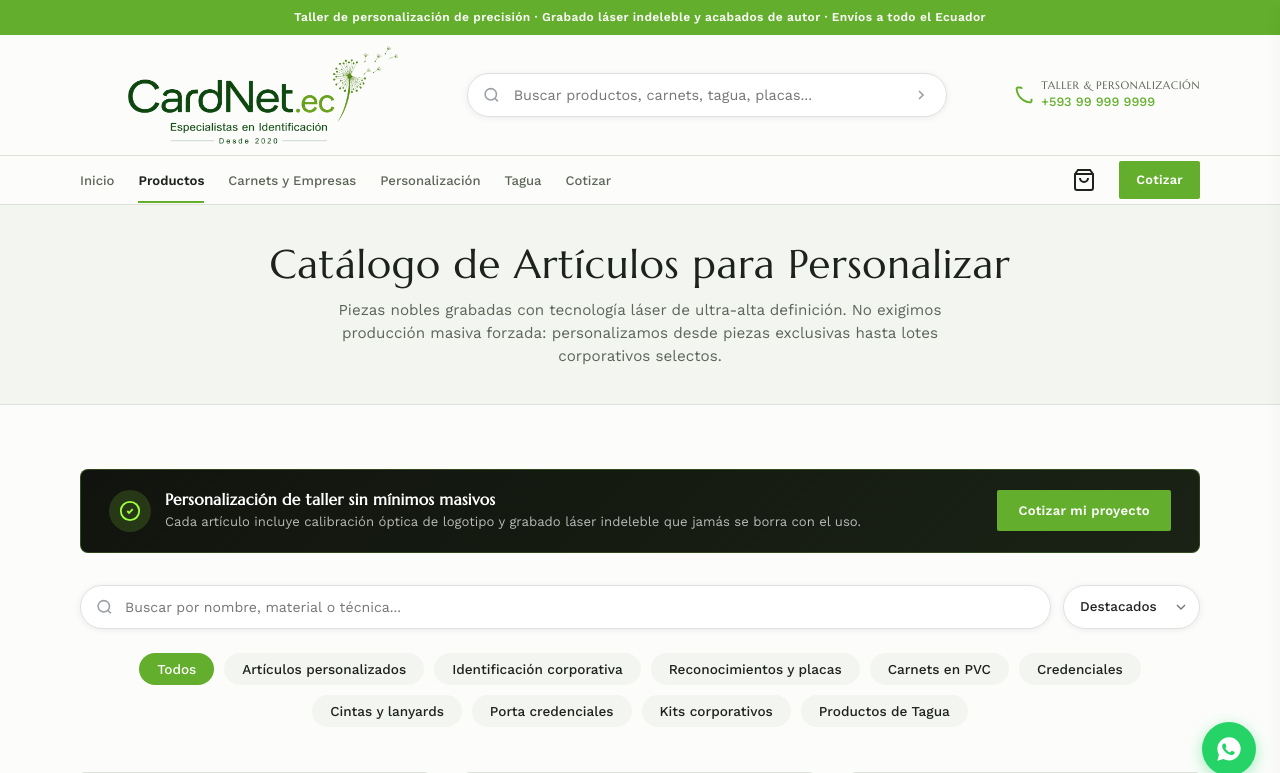
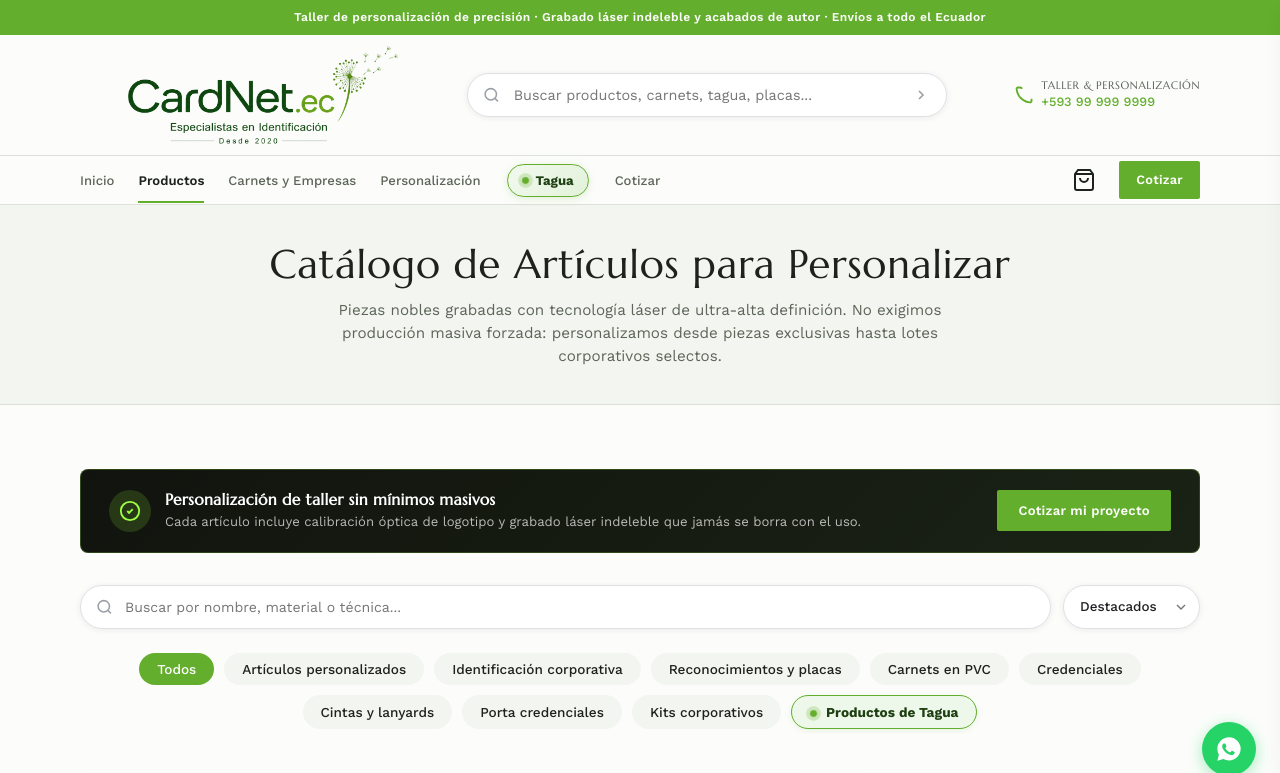
Before and after one commit to Jiyanedesign/cardnetec, a PHP site: page /productos.php in a window 1280 px wide. Shown: the top 773 px of the page. Run offline with PHP 8.4, Linux system fonts and the light colour scheme; data comes from the database, SQL or seed files in the repository.

Commit message:
feat: destacar boton de Tagua con estilo píldora eco-luxury y destello pulsante sin romper estetica

```diff
--- a/contacto.php
+++ b/contacto.php
@@ -35,7 +35,7 @@ $all_emails = array_filter([$contact_email_display, $contact_email_2]);
 
     <!-- CSS Modulares -->
     <link rel="stylesheet" href="css/base.css?v=6.3">
-    <link rel="stylesheet" href="css/layout.css?v=7.0">
+    <link rel="stylesheet" href="css/layout.css?v=7.2">
     <link rel="stylesheet" href="css/components.css?v=6.3">
     <link rel="stylesheet" href="css/pages.css?v=6.3">
     <link rel="stylesheet" href="css/animations.css?v=1.1.3">
--- a/cookies.php
+++ b/cookies.php
@@ -28,7 +28,7 @@ $page_description = 'Conoce nuestra política de cookies y gestiona tus preferen
 
     <!-- CSS Modulares -->
     <link rel="stylesheet" href="css/base.css?v=6.3">
-    <link rel="stylesheet" href="css/layout.css?v=7.0">
+    <link rel="stylesheet" href="css/layout.css?v=7.2">
     <link rel="stylesheet" href="css/components.css?v=6.3">
     <link rel="stylesheet" href="css/pages.css?v=6.3">
     <link rel="stylesheet" href="css/animations.css?v=1.1.3">
--- a/cotizacion.php
+++ b/cotizacion.php
@@ -96,7 +96,7 @@ unset($item);
 
     <!-- CSS Modulares -->
     <link rel="stylesheet" href="css/base.css?v=6.3">
-    <link rel="stylesheet" href="css/layout.css?v=7.0">
+    <link rel="stylesheet" href="css/layout.css?v=7.2">
     <link rel="stylesheet" href="css/components.css?v=6.3">
     <link rel="stylesheet" href="css/pages.css?v=6.3">
     <link rel="stylesheet" href="css/animations.css?v=1.1.2">
--- a/css/layout.css
+++ b/css/layout.css
@@ -530,11 +530,127 @@
         width: 100%;
     }
 
+    /* Botón Destacado de Tagua (Píldora con Destello/Pulso) */
+    .nav-link-tagua {
+        display: inline-flex !important;
+        align-items: center !important;
+        gap: 7px !important;
+        background: linear-gradient(135deg, #f2f9ee 0%, #e2f2da 100%) !important;
+        border: 1.5px solid #63ae2c !important;
+        border-radius: 20px !important;
+        padding: 5px 14px !important;
+        color: #1e3f11 !important;
+        font-weight: 700 !important;
+        font-size: 0.82rem !important;
+        box-shadow: 0 2px 8px rgba(99, 174, 44, 0.18) !important;
+        transition: all 0.22s cubic-bezier(0.4, 0, 0.2, 1) !important;
+        position: relative !important;
+        text-decoration: none !important;
+        margin: 0 2px;
+    }
+
+    .nav-link-tagua::after {
+        display: none !important;
+    }
+
+    .nav-link-tagua:hover {
+        background: var(--primary, #63ae2c) !important;
+        color: #ffffff !important;
+        border-color: var(--primary, #63ae2c) !important;
+        transform: translateY(-1px);
+        box-shadow: 0 4px 14px rgba(99, 174, 44, 0.38) !important;
+    }
+
+    .nav-link-tagua.active {
+        background: var(--primary, #63ae2c) !important;
+        color: #ffffff !important;
+        border-color: var(--primary, #63ae2c) !important;
+        box-shadow: 0 2px 10px rgba(99, 174, 44, 0.32) !important;
+    }
+
+    .nav-link-tagua:hover .tagua-pulse-dot,
+    .nav-link-tagua.active .tagua-pulse-dot {
+        background-color: #ffffff !important;
+        box-shadow: 0 0 0 0 rgba(255, 255, 255, 0.7);
+        animation: none;
+    }
+
     .header-bottom-actions {
         display: flex;
         align-items: center;
         gap: 16px;
     }
+}
+
+/* Indicador Pulsante Sutil de Tagua */
+.tagua-pulse-dot {
+    width: 7px;
+    height: 7px;
+    background-color: var(--primary, #63ae2c);
+    border-radius: 50%;
+    display: inline-block;
+    flex-shrink: 0;
+    box-shadow: 0 0 0 0 rgba(99, 174, 44, 0.7);
+    animation: taguaPulse 2s infinite cubic-bezier(0.4, 0, 0.2, 1);
+}
+
+@keyframes taguaPulse {
+    0% {
+        transform: scale(0.95);
+        box-shadow: 0 0 0 0 rgba(99, 174, 44, 0.7);
+    }
+    70% {
+        transform: scale(1);
+        box-shadow: 0 0 0 6px rgba(99, 174, 44, 0);
+    }
+    100% {
+        transform: scale(0.95);
+        box-shadow: 0 0 0 0 rgba(99, 174, 44, 0);
+    }
+}
+
+/* Tagua en Menú Móvil */
+.mobile-link-tagua {
+    background: linear-gradient(135deg, #f2f9ee 0%, #e2f2da 100%) !important;
+    border: 1.5px solid #63ae2c !important;
+    border-radius: 12px !important;
+    padding: 10px 16px !important;
+    color: #1e3f11 !important;
+    font-weight: 700 !important;
+    display: flex !important;
+    align-items: center !important;
+    gap: 10px !important;
+    box-shadow: 0 2px 8px rgba(99, 174, 44, 0.15) !important;
+}
+
+.mobile-link-tagua.active {
+    background: var(--primary, #63ae2c) !important;
+    color: #ffffff !important;
+    border-color: var(--primary, #63ae2c) !important;
+}
+
+.mobile-link-tagua.active .tagua-pulse-dot {
+    background-color: #ffffff !important;
+}
+
+/* Tagua en Filtro del Catálogo */
+.filter-btn-tagua {
+    background: #eef8ea !important;
+    color: #1e3f11 !important;
+    border: 1.5px solid var(--primary, #63ae2c) !important;
+    font-weight: 700 !important;
+    box-shadow: 0 2px 6px rgba(99, 174, 44, 0.12) !important;
+}
+
+.filter-btn-tagua.active,
+.filter-btn-tagua:hover {
+    background: var(--primary, #63ae2c) !important;
+    color: #ffffff !important;
+}
+
+.filter-btn-tagua.active .tagua-pulse-dot,
+.filter-btn-tagua:hover .tagua-pulse-dot {
+    background-color: #ffffff !important;
 }
 
 /* Botón Hamburguesa */
--- a/empresas.php
+++ b/empresas.php
@@ -20,7 +20,7 @@ $emp_wa_clean = cleanWhatsAppNumber($site_settings['whatsapp'] ?? '');
     <meta name="description" content="Soluciones integrales de identificación para empresas y equipos. Carnets PVC de alta fidelidad, cintas sublimadas, combos promocionales y regalos corporativos en Ecuador.">
     <link rel="canonical" href="https://cardnetec.com.ec/empresas.php">
     <link rel="stylesheet" href="css/base.css?v=6.3">
-    <link rel="stylesheet" href="css/layout.css?v=7.0">
+    <link rel="stylesheet" href="css/layout.css?v=7.2">
     <link rel="stylesheet" href="css/components.css?v=6.3">
     <style>
         .empresas-hero {
--- a/faq.php
+++ b/faq.php
@@ -13,7 +13,7 @@
 
     <!-- CSS Modulares -->
     <link rel="stylesheet" href="css/base.css?v=6.3">
-    <link rel="stylesheet" href="css/layout.css?v=7.0">
+    <link rel="stylesheet" href="css/layout.css?v=7.2">
     <link rel="stylesheet" href="css/components.css?v=6.3">
     <link rel="stylesheet" href="css/pages.css?v=6.3">
     <link rel="stylesheet" href="css/animations.css?v=1.1.2">
--- a/includes/header.php
+++ b/includes/header.php
@@ -74,7 +74,10 @@ $header_wa_display = !empty($site_settings['whatsapp']) ? $site_settings['whatsa
                 <a href="productos.php" class="nav-link <?php echo ($current_page == 'productos.php' || $current_page == 'producto.php') ? 'active' : ''; ?>">Productos</a>
                 <a href="empresas.php" class="nav-link <?php echo ($current_page == 'empresas.php' || $current_page == 'carnets.php') ? 'active' : ''; ?>">Carnets y Empresas</a>
                 <a href="personalizacion.php" class="nav-link <?php echo ($current_page == 'personalizacion.php') ? 'active' : ''; ?>">Personalización</a>
-                <a href="tagua.php" class="nav-link <?php echo ($current_page == 'tagua.php') ? 'active' : ''; ?>">Tagua</a>
+                <a href="tagua.php" class="nav-link nav-link-tagua <?php echo ($current_page == 'tagua.php') ? 'active' : ''; ?>" title="Colección Exclusiva de Tagua — Marfil Vegetal">
+                    <span class="tagua-pulse-dot"></span>
+                    <span>Tagua</span>
+                </a>
                 <a href="cotizacion.php" class="nav-link <?php echo ($current_page == 'cotizacion.php') ? 'active' : ''; ?>">Cotizar<?php
                 if ($c_count > 0) {
                     echo '<span style="background: var(--primary); color: white; border-radius: 10px; padding: 2px 6px; font-size: 0.7rem; font-weight: bold; margin-left: 3px;">' . $c_count . '</span>';
@@ -114,7 +117,13 @@ $header_wa_display = !empty($site_settings['whatsapp']) ? $site_settings['whatsa
         <a href="productos.php" class="mobile-link <?php echo ($current_page == 'productos.php' || $current_page == 'producto.php') ? 'active' : ''; ?>">Productos</a>
         <a href="empresas.php" class="mobile-link <?php echo ($current_page == 'empresas.php' || $current_page == 'carnets.php') ? 'active' : ''; ?>">Carnets y Empresas</a>
         <a href="personalizacion.php" class="mobile-link <?php echo ($current_page == 'personalizacion.php') ? 'active' : ''; ?>">Personalización</a>
-        <a href="tagua.php" class="mobile-link <?php echo ($current_page == 'tagua.php') ? 'active' : ''; ?>">Tagua</a>
+        <a href="tagua.php" class="mobile-link mobile-link-tagua <?php echo ($current_page == 'tagua.php') ? 'active' : ''; ?>" title="Colección Exclusiva de Tagua">
+            <span style="display: flex; align-items: center; gap: 8px;">
+                <span class="tagua-pulse-dot"></span>
+                <span>Tagua — Marfil Vegetal</span>
+            </span>
+            <span style="font-size: 0.7rem; background: var(--primary); color: white; padding: 2px 8px; border-radius: 10px; font-weight: 600;">Exclusivo</span>
+        </a>
         <a href="cotizacion.php" class="mobile-link <?php echo ($current_page == 'cotizacion.php') ? 'active' : ''; ?>">Cotizar</a>
         <a href="cotizacion.php" class="btn btn-primary" style="margin-top: 1.5rem; width: 100%; text-transform: none; font-weight: 600; padding: 12px 0;">Iniciar Cotización</a>
     </div>
--- a/index.php
+++ b/index.php
@@ -102,7 +102,7 @@ $page_description = !empty($site_settings['site_description']) ? $site_settings[
 
     <!-- CSS Modulares -->
     <link rel="stylesheet" href="css/base.css?v=6.3">
-    <link rel="stylesheet" href="css/layout.css?v=7.0">
+    <link rel="stylesheet" href="css/layout.css?v=7.2">
     <link rel="stylesheet" href="css/components.css?v=6.3">
     <link rel="stylesheet" href="css/pages.css?v=6.3">
     <link rel="stylesheet" href="css/animations.css?v=1.1.3">
--- a/nosotros.php
+++ b/nosotros.php
@@ -21,7 +21,7 @@
 
     <!-- CSS Modulares con Cache Busting -->
     <link rel="stylesheet" href="css/base.css?v=6.3">
-    <link rel="stylesheet" href="css/layout.css?v=7.0">
+    <link rel="stylesheet" href="css/layout.css?v=7.2">
     <link rel="stylesheet" href="css/components.css?v=6.3">
     <link rel="stylesheet" href="css/pages.css?v=6.3">
     <link rel="stylesheet" href="css/animations.css?v=1.1.2">
--- a/personalizacion.php
+++ b/personalizacion.php
@@ -16,7 +16,7 @@ $c_count = isset($_SESSION['cart']) ? count($_SESSION['cart']) : 0;
     <title>Maestría en Grabado Láser & Personalización de Autor | CardNet.ec</title>
     <meta name="description" content="El referente en personalización de precisión y grabado láser en Ecuador. Acabados indelebles en acero, cuero, madera, acrílico y tagua. Sin mínimos masivos.">
     <link rel="stylesheet" href="css/base.css?v=6.3">
-    <link rel="stylesheet" href="css/layout.css?v=7.0">
+    <link rel="stylesheet" href="css/layout.css?v=7.2">
     <link rel="stylesheet" href="css/components.css?v=6.3">
     <style>
         .personalizacion-hero {
--- a/privacidad.php
+++ b/privacidad.php
@@ -28,7 +28,7 @@ $page_description = 'Conoce nuestra política de privacidad y protección de dat
 
     <!-- CSS Modulares -->
     <link rel="stylesheet" href="css/base.css?v=6.3">
-    <link rel="stylesheet" href="css/layout.css?v=7.0">
+    <link rel="stylesheet" href="css/layout.css?v=7.2">
     <link rel="stylesheet" href="css/components.css?v=6.3">
     <link rel="stylesheet" href="css/pages.css?v=6.3">
     <link rel="stylesheet" href="css/animations.css?v=1.1.3">
--- a/producto.php
+++ b/producto.php
@@ -79,7 +79,7 @@ $gallery = array_unique($gallery);
     <title><?php echo htmlspecialchars($product['name']); ?> | CardNet.ec</title>
     <meta name="description" content="<?php echo htmlspecialchars($product['description_short']); ?>">
     <link rel="stylesheet" href="css/base.css?v=6.3">
-    <link rel="stylesheet" href="css/layout.css?v=7.0">
+    <link rel="stylesheet" href="css/layout.css?v=7.2">
     <link rel="stylesheet" href="css/components.css?v=6.3">
     <link rel="stylesheet" href="css/pages.css?v=6.3">
     <link rel="stylesheet" href="css/animations.css?v=1.1.2">
--- a/productos.php
+++ b/productos.php
@@ -117,7 +117,7 @@ try {
 
     <!-- CSS Modulares -->
     <link rel="stylesheet" href="css/base.css?v=6.3">
-    <link rel="stylesheet" href="css/layout.css?v=7.0">
+    <link rel="stylesheet" href="css/layout.css?v=7.2">
     <link rel="stylesheet" href="css/components.css?v=6.3">
     <link rel="stylesheet" href="css/pages.css?v=6.3">
     <link rel="stylesheet" href="css/animations.css?v=1.1.2">
@@ -249,9 +249,13 @@ try {
             <button class="filter-btn <?php echo empty($category_filter) ? 'active' : ''; ?>" data-filter="all" style="border:none; cursor:pointer; white-space:nowrap;">Todos</button>
             <?php if (!empty($categories)): ?>
                 <?php foreach ($categories as $cat): ?>
-                    <button class="filter-btn <?php echo ($category_filter === $cat['slug']) ? 'active' : ''; ?>"
+                    <?php $is_tagua = ($cat['slug'] === 'tagua'); ?>
+                    <button class="filter-btn <?php echo ($category_filter === $cat['slug']) ? 'active' : ''; ?> <?php echo $is_tagua ? 'filter-btn-tagua' : ''; ?>"
                             data-filter="<?php echo htmlspecialchars($cat['name']); ?>"
-                            style="border:none; cursor:pointer; white-space:nowrap;">
+                            style="<?php echo $is_tagua ? 'border: 1.5px solid var(--primary); font-weight: 700; cursor:pointer; white-space:nowrap;' : 'border:none; cursor:pointer; white-space:nowrap;'; ?>">
+                        <?php if ($is_tagua): ?>
+                            <span class="tagua-pulse-dot" style="margin-right: 5px;"></span>
+                        <?php endif; ?>
                         <?php echo htmlspecialchars($cat['name']); ?>
                     </button>
                 <?php endforeach; ?>
--- a/proyectos.php
+++ b/proyectos.php
@@ -21,7 +21,7 @@
 
     <!-- CSS Modulares -->
     <link rel="stylesheet" href="css/base.css?v=6.3">
-    <link rel="stylesheet" href="css/layout.css?v=7.0">
+    <link rel="stylesheet" href="css/layout.css?v=7.2">
     <link rel="stylesheet" href="css/components.css?v=6.3">
     <link rel="stylesheet" href="css/pages.css?v=6.3">
     <link rel="stylesheet" href="css/animations.css?v=1.1.2">
--- a/simulador-carnets.php
+++ b/simulador-carnets.php
@@ -19,7 +19,7 @@ $settings = getSiteSettings($pdo);
 
     <!-- CSS Modulares -->
     <link rel="stylesheet" href="css/base.css?v=6.3">
-    <link rel="stylesheet" href="css/layout.css?v=7.0">
+    <link rel="stylesheet" href="css/layout.css?v=7.2">
     <link rel="stylesheet" href="css/components.css?v=6.3">
     <link rel="stylesheet" href="css/pages.css?v=6.3">
     <link rel="stylesheet" href="css/animations.css?v=1.1.2">
--- a/simulador.php
+++ b/simulador.php
@@ -19,7 +19,7 @@ $sim_wa_clean = cleanWhatsAppNumber($site_settings['whatsapp'] ?? '');
 
     <!-- CSS Modulares -->
     <link rel="stylesheet" href="css/base.css?v=6.3">
-    <link rel="stylesheet" href="css/layout.css?v=7.0">
+    <link rel="stylesheet" href="css/layout.css?v=7.2">
     <link rel="stylesheet" href="css/components.css?v=6.3">
     <link rel="stylesheet" href="css/pages.css?v=6.3">
 
--- a/tagua.php
+++ b/tagua.php
@@ -48,7 +48,7 @@ $hero_bg_url = getUploadedImgUrl(!empty($tagua_c['hero_image']) ? $tagua_c['hero
 
     <!-- CSS Modulares -->
     <link rel="stylesheet" href="css/base.css?v=6.3">
-    <link rel="stylesheet" href="css/layout.css?v=7.0">
+    <link rel="stylesheet" href="css/layout.css?v=7.2">
     <link rel="stylesheet" href="css/components.css?v=6.3">
     <link rel="stylesheet" href="css/pages.css?v=6.3">
 
--- a/terminos.php
+++ b/terminos.php
@@ -28,7 +28,7 @@ $page_description = 'Conoce los términos y condiciones de uso del taller CardNe
 
     <!-- CSS Modulares -->
     <link rel="stylesheet" href="css/base.css?v=6.3">
-    <link rel="stylesheet" href="css/layout.css?v=7.0">
+    <link rel="stylesheet" href="css/layout.css?v=7.2">
     <link rel="stylesheet" href="css/components.css?v=6.3">
     <link rel="stylesheet" href="css/pages.css?v=6.3">
     <link rel="stylesheet" href="css/animations.css?v=1.1.3">
--- a/verificar.php
+++ b/verificar.php
@@ -29,7 +29,7 @@ if (!empty($cedula)) {
     <meta name="viewport" content="width=device-width, initial-scale=1.0">
     <title>Verificación de Credencial | CardNet.ec</title>
     <link rel="stylesheet" href="css/base.css?v=6.3">
-    <link rel="stylesheet" href="css/layout.css?v=7.0">
+    <link rel="stylesheet" href="css/layout.css?v=7.2">
     <link rel="stylesheet" href="css/components.css?v=6.3">
     <style>
         body {
```
